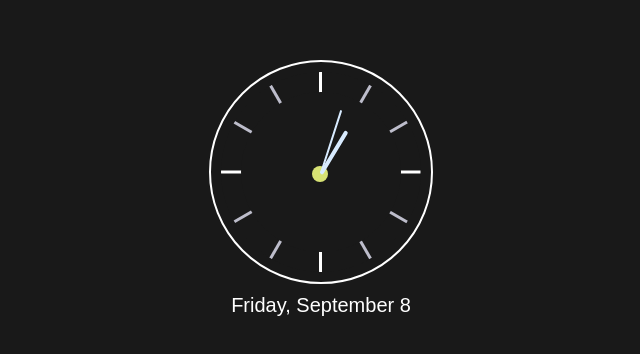
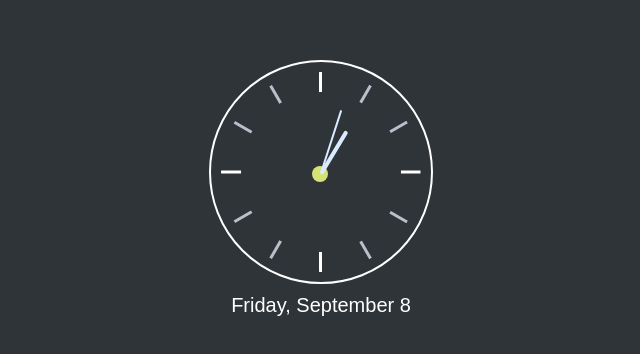
Before and after one commit to 1k24bytes/Notion-widgets, a plain HTML site: page widgets/clocks/clock1.html in a window 1280 px wide. Shown: the part 212-566 px from the top of the page, without its empty margins (319-959 px from the left). Drawn offline with Linux system fonts and the light colour scheme.

Commit message:
Update clock1.html

```diff
--- a/widgets/clocks/clock1.html
+++ b/widgets/clocks/clock1.html
@@ -5,7 +5,7 @@
   <meta name="viewport" content="width=device-width, initial-scale=1.0">
  <style>
      html {
-  background: rgb(25, 25, 25);
+  background: #2F3438;
   text-align: center;
   font-size: 10px;
 }
@@ -35,7 +35,7 @@ body {
 }
 .outer-clock-face {
   position: relative;
-  background: rgb(25, 25, 25);
+  background: #2F3438;
   overflow: hidden;
   width: 100%;
   height: 100%;
@@ -93,7 +93,7 @@ body {
   left: 10%;
   width: 80%;
   height: 80%;
-  background: rgb(25, 25, 25);
+  background: #2F3438;
   -webkit-border-radius: 100%;
   -moz-border-radius: 100%;
   border-radius: 100%;
```
